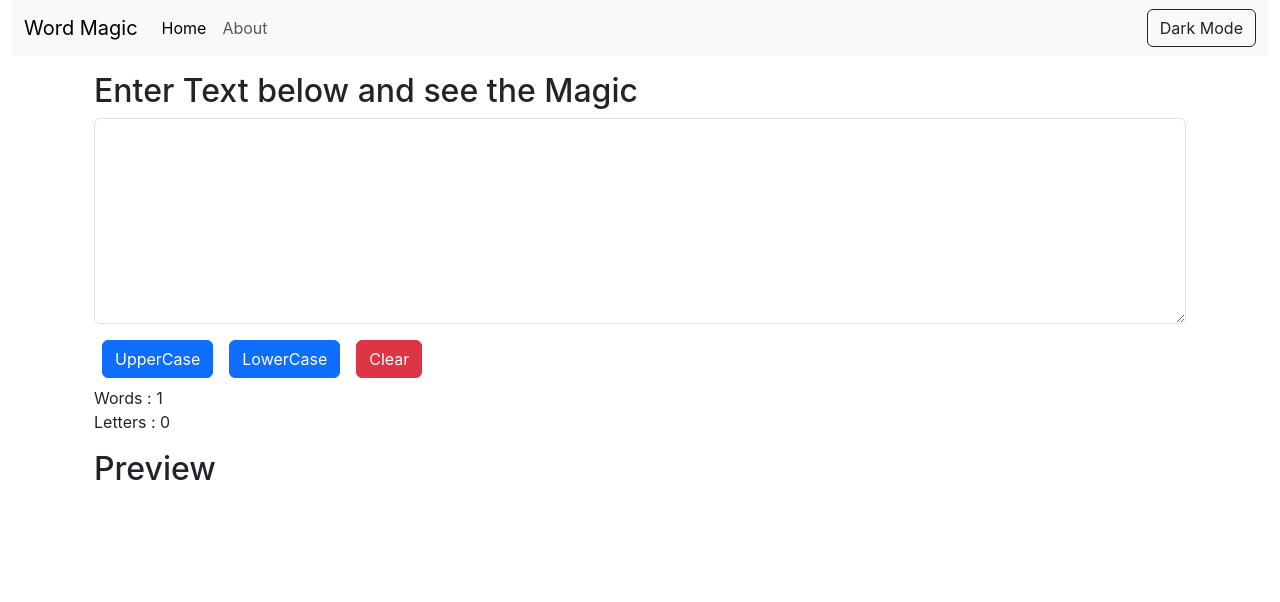
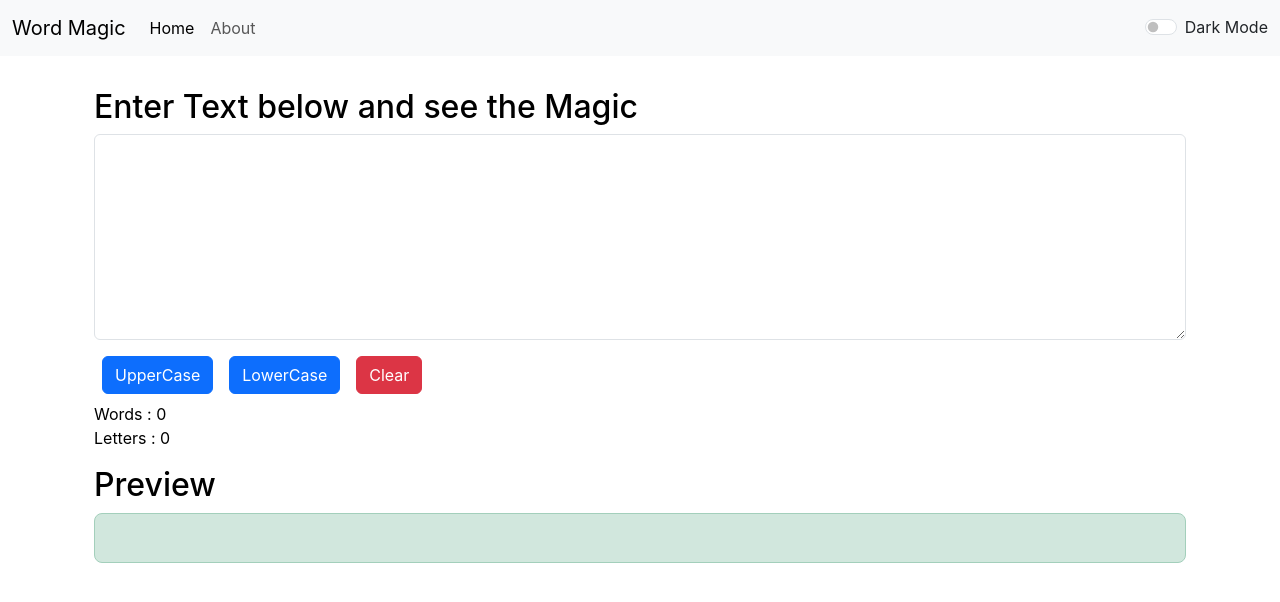
Before and after one commit to dev-harsh/WordMagic, a React (Create React App) app: page / in a window 1280 px wide. Shown: the top 602 px of the page. Built offline with nearby package versions, Linux system fonts and the light colour scheme.

Commit message:
Dark mode added

```diff
--- a/src/App.js
+++ b/src/App.js
@@ -1,11 +1,28 @@
 import Navbar from './Component/Navbar';
 import TextArea from './Component/TextArea';
+import React, { useState } from 'react';
+
 
 function App() {
+  const [theme,setTheme]=useState("Light");
+
+  const toggleMode = () => {
+    if(theme==="Light")
+    {
+      setTheme("Dark");
+    }
+    else
+    {
+      setTheme("Light");
+    }
+  }
+
+
+
   return (
     <>
-      <Navbar/>
-      <TextArea/>
+      <Navbar mode={theme} toggleMode={toggleMode}/>
+      <TextArea mode={theme}/>
     </>
   );
 }
--- /dev/null
+++ b/src/Component/Navbar.css
@@ -0,0 +1,4 @@
+.textArea{
+    padding: 2em;
+    min-height: 100vh;
+}
--- a/src/Component/Navbar.js
+++ b/src/Component/Navbar.js
@@ -1,10 +1,9 @@
 import React from 'react'
+import './Navbar.css';
 
-export default function Navbar () {
+export default function Navbar (props) {
   return (
-    <div className="container-fluid">
-        {/* <nav class="navbar bg-dark" data-bs-theme="dark"> */}
-            <nav className="navbar navbar-expand-lg bg-body-tertiary" >
+        <nav className="navbar navbar-expand-lg bg-body-tertiary"data-bs-theme={props.mode.toLowerCase()} >
             <div className="container-fluid">
                 <a className="navbar-brand" href="#">Word Magic</a>
                 <button className="navbar-toggler" type="button" data-bs-toggle="collapse" data-bs-target="#navbarSupportedContent" aria-controls="navbarSupportedContent" aria-expanded="false" aria-label="Toggle navigation">
@@ -19,11 +18,13 @@ export default function Navbar () {
                         <a className="nav-link" href="#">About</a>
                     </li>
                     </ul>
-                        <button className="btn btn-outline-dark" type="submit">Dark Mode</button>
+
+                    <div className={`form-check form-switch text-${props.mode=="Dark"?"light":"dark"}`}>
+                        <input onClick={props.toggleMode} className="form-check-input" type="checkbox" role="switch" id="flexSwitchCheckDefault"/>
+                        <label className="form-check-label" for="flexSwitchCheckDefault">Dark Mode</label>
+                    </div>
                 </div>
                 </div>
         </nav>
-        {/* </nav> */}
-    </div>
     )
 }
--- a/src/Component/TextArea.js
+++ b/src/Component/TextArea.js
@@ -1,6 +1,6 @@
 import React, {useState} from 'react'
 
-export default function TextArea() {
+export default function TextArea(props) {
     const [text,setText]=useState("");
 
     const handleText = (event)=>{
@@ -19,13 +19,57 @@ export default function TextArea() {
         setText("");
     }
 
+    const wordCount = () =>{
+        if(text==="")
+        {
+            return 0;
+        }
+        else
+        {
+            return text.trim().split(" ").length;
+        }
+    }
+
+
+    const mode = () =>{
+        if((props.mode)==="Light")
+        {
+            return{
+                color:'black',
+                backgroundColor:'white',
+            };
+        }
+        else{
+            return{
+                color:'white',
+                backgroundColor:'black',
+            };
+        }
+    }
+
+    const textAreaMode = () =>{
+        if((props.mode)==="Light")
+        {
+            return{
+                color:'black',
+                backgroundColor:'white'
+            };
+        }
+        else{
+            return{
+                color:'white',
+                backgroundColor:'#1B2430'
+            };
+        }
+    }
 
     return (
-        <div className="container my-3">
+        <div className='textArea' style={mode()}>
+            <div className="container">
                 <div className="container">
                     <div className="mb-3">
                         <h2 htmlFor="exampleFormControlTextarea1" className="form-label" >Enter Text below and see the Magic</h2>
-                    <textarea className="form-control" id="exampleFormControlTextarea1" onChange={handleText} value={text} rows={8} defaultValue={""} />
+                        <textarea style={textAreaMode()} className="form-control" id="exampleFormControlTextarea1" onChange={handleText} value={text} rows={8} defaultValue={""} />
                     </div>
                 </div>
 
@@ -37,12 +81,15 @@ export default function TextArea() {
 
                 <div className="container my-2">
                     <p>
-                    Words : {text.split(" ").length} <br/>
-                    Letters : {text.length}
+                        Words : {wordCount()} <br/>
+                        Letters : {text.trim().length}
                     </p>
 
                     <h2>Preview</h2>
+                    <div className="p-3 text-success bg-success-subtle border border-success-subtle rounded-3">
                     <p>{text}</p>
+                    </div>
+                </div>
             </div>
         </div>
     )
```
Lines whose indentation alone changed are shown as unchanged.
